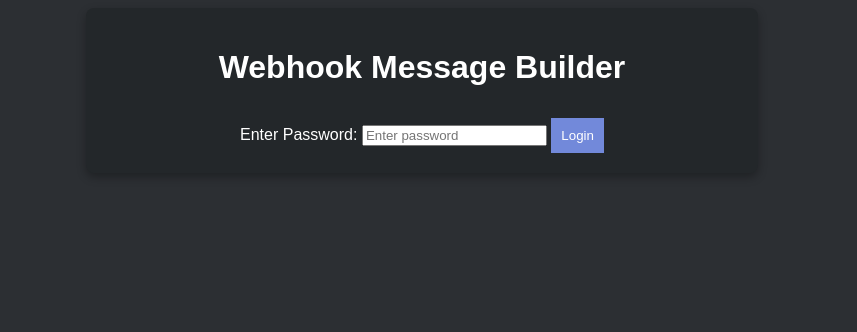
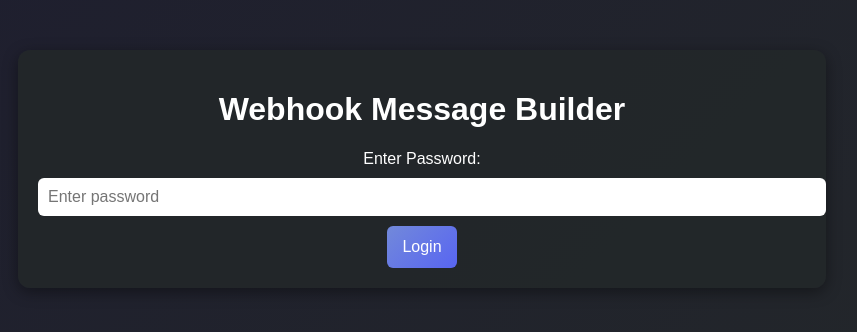
Before and after one commit to MaxYT5184/Dis-Project-192034, a plain HTML site: page index.html in a window 1280 px wide. Shown: the whole page, without its empty margins (218-1075 px from the left). Drawn offline with Linux system fonts and the light colour scheme.

Commit message:
Update styles.css

```diff
--- a/styles.css
+++ b/styles.css
@@ -1,29 +1,82 @@
+/* General Styling */
 body {
-    font-family: Arial, sans-serif;
-    background-color: #2C2F33;
-    color: #FFFFFF;
+    font-family: 'Poppins', sans-serif;
+    background: linear-gradient(135deg, #1e1e2f, #23272A);
+    color: white;
     text-align: center;
+    margin: 0;
+    padding: 0;
 }
 
+/* Container for Main Content */
 .container {
-    width: 50%;
-    margin: auto;
+    width: 60%;
+    margin: 50px auto;
     padding: 20px;
-    background-color: #23272A;
-    border-radius: 8px;
-    box-shadow: 0px 4px 10px rgba(0, 0, 0, 0.3);
+    background: rgba(35, 39, 42, 0.9);
+    border-radius: 12px;
+    box-shadow: 0px 4px 15px rgba(0, 0, 0, 0.4);
+    transition: transform 0.3s ease-in-out;
 }
 
+.container:hover {
+    transform: scale(1.02);
+}
+
+/* Input Fields */
+input, textarea, select {
+    width: 100%;
+    padding: 10px;
+    margin: 10px 0;
+    border-radius: 6px;
+    border: none;
+    font-size: 16px;
+}
+
+/* Stylish Buttons */
 button {
-    background-color: #7289DA;
+    background: linear-gradient(135deg, #7289DA, #5865F2);
     border: none;
-    padding: 10px;
+    padding: 12px 15px;
+    font-size: 16px;
     color: white;
     cursor: pointer;
-    margin-top: 10px;
+    border-radius: 6px;
     transition: 0.3s ease-in-out;
 }
 
 button:hover {
-    background-color: #5B6EAE;
+    background: linear-gradient(135deg, #5B6EAE, #4D5AE5);
+    transform: scale(1.05);
 }
+
+/* Animated Embed Builder */
+.embed-builder {
+    padding: 15px;
+    border-radius: 8px;
+    background: rgba(44, 47, 51, 0.8);
+    box-shadow: 0px 4px 8px rgba(0, 0, 0, 0.3);
+    margin-top: 20px;
+    transition: 0.3s ease-in-out;
+}
+
+.embed-builder:hover {
+    transform: scale(1.02);
+}
+
+/* Message Preview */
+#preview {
+    margin-top: 20px;
+    padding: 10px;
+    background: #2C2F33;
+    border-radius: 8px;
+    box-shadow: 0px 3px 8px rgba(0, 0, 0, 0.3);
+    font-style: italic;
+}
+
+/* Responsive Design */
+@media screen and (max-width: 768px) {
+    .container {
+        width: 90%;
+    }
+}
```
